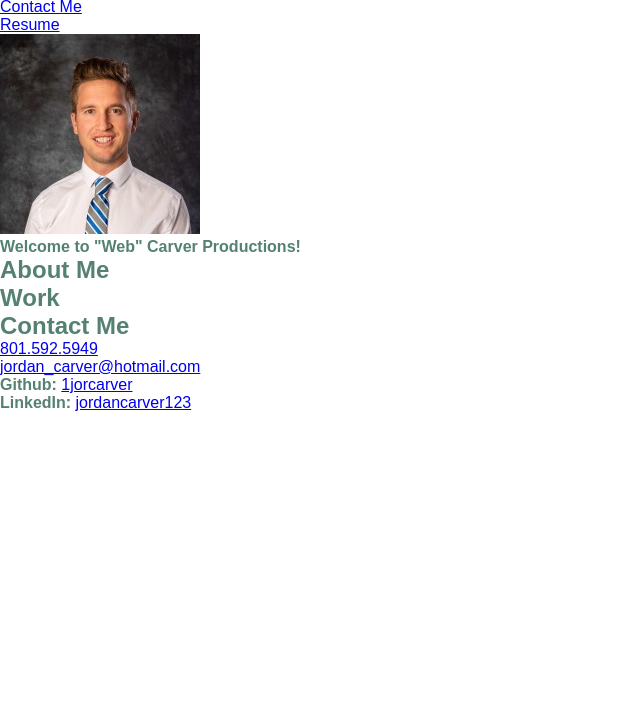
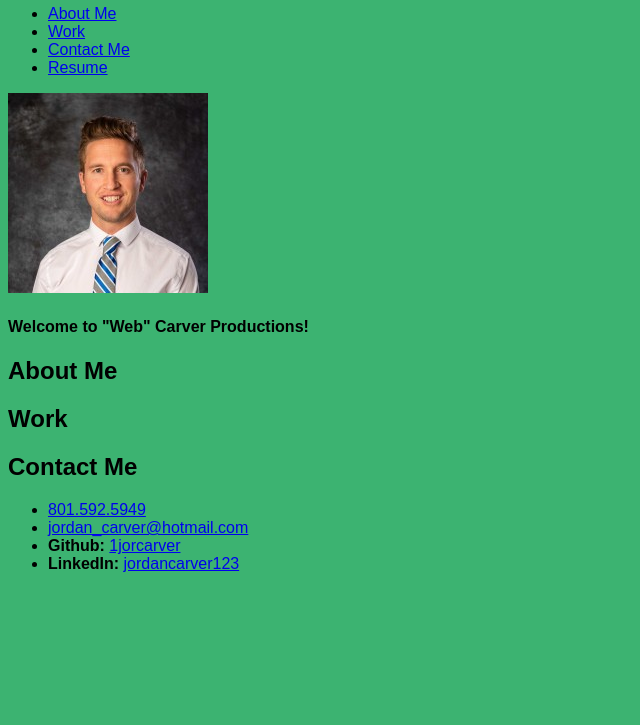
Before and after one commit to 1jorcarver/professional-portfolio, a plain HTML site: page index.html in a window 1280 px wide. Shown: the part 75-800 px from the top of the page, without its empty margins (0-640 px from the left). Drawn offline with Linux system fonts and the light colour scheme; files that its build step writes are made by us from their sources.

Commit message:
modified html and css

```diff
--- a/assets/style.css
+++ b/assets/style.css
@@ -1,9 +1,4 @@
-* {
-    margin: 0;
-    padding: 0;
-}
-
 body {
-    color: rgba(41, 98, 78, 0.8);
+    background-color: #3cb371;
     font-family: Arial, Helvetica, sans-serif;
 }
--- a/index.html
+++ b/index.html
@@ -3,7 +3,6 @@
 
 <head>
         <meta charset="UTF-8" />
-        <meta name="viewport" content="width=device-width, initial-scale=1.0" />
         <title>Jordan Carver's Portfolio</title>
         <link rel="stylesheet" href="./assets/css/style.css" />
 </head>
@@ -33,32 +32,32 @@
     </header>
 
     <!-- hero/jumbotron with profile image -->
-    <section class="hero">
-        <div class="hero-img">
+    <section>
+        <div></div>
             <img src="./assets/images/profilepic.jpeg" alt="Jordan's profile picture" />
         </div>
-        <div class="hero-title">
+        <div>
             <h4>Welcome to "Web" Carver Productions!</h4>
         </div>
     </section>
 
     <!-- "about me" section -->
     <section id="about-me">
-        <h2 class="section-title">
+        <h2>
             About Me
         </h2>
     </section>
 
     <!-- "work" section -->
     <section id="work">
-        <h2 class="section-title">
+        <h2>
             Work
         </h2>
     </section>
 
     <!-- "contact me" section -->
-    <section id="contact-me" class="contact">
-        <h2 class="section-title">
+    <section id="contact-me">
+        <h2>
             Contact Me
         </h2>
 
```
